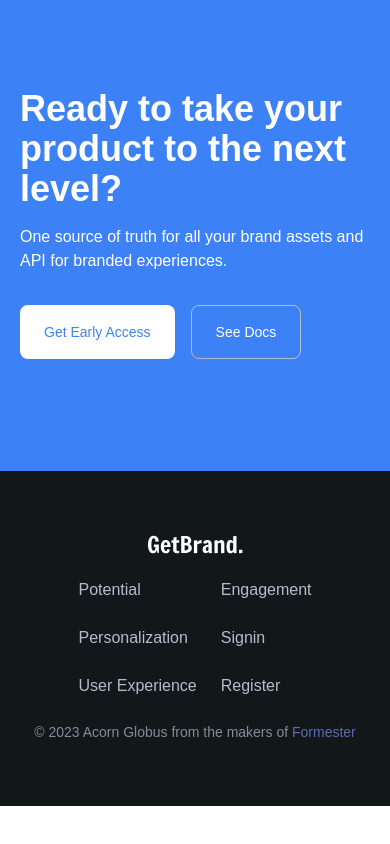
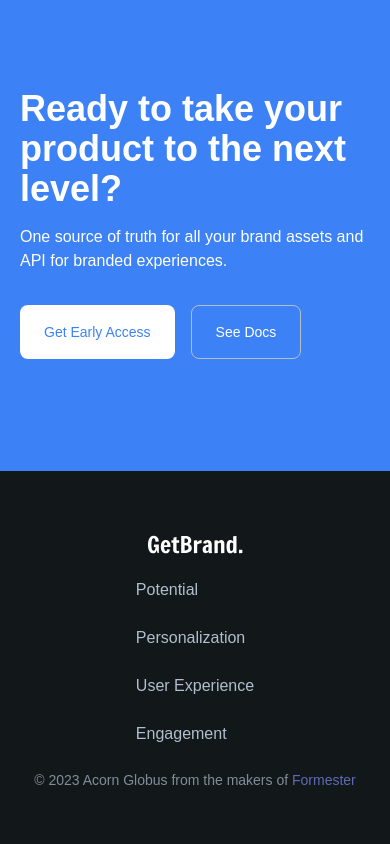
Before and after one commit to acorn-globus/getbrand.dev, a Nuxt app: page / in a window 390 px wide. Shown: the part 3861-4705 px from the top of the page. Before the commit the page ends 4667 px from the top, so only its background shows below. Built offline with nearby package versions, Linux system fonts and the light colour scheme.

Commit message:
signin and regsiter removed from footer

```diff
--- a/components/Footer.vue
+++ b/components/Footer.vue
@@ -11,11 +11,7 @@
           <a href="#potential" class="nav__link">Potential</a>
           <a href="#personalization" class="nav__link">Personalization</a>
           <a href="user-experience" class="nav__link">User Experience</a>
-        </div>
-        <div class="flex flex-col md:flex-row gap-6">
           <a href="#engagement" class="nav__link">Engagement</a>
-          <a href="" class="nav__link">Signin</a>
-          <a href="" class="nav__link">Register</a>
         </div>
       </div>
       <p class="text-sm opacity-70">
--- a/components/Nav.vue
+++ b/components/Nav.vue
@@ -68,12 +68,6 @@
           Engagement
         </a>
         <a
-          href="#responsive-header"
-          class="block mt-4 md:inline-block md:mt-0 nav__link mr-8"
-        >
-          Signin
-        </a>
-        <a
           href="#"
           class="
             inline-block
```
